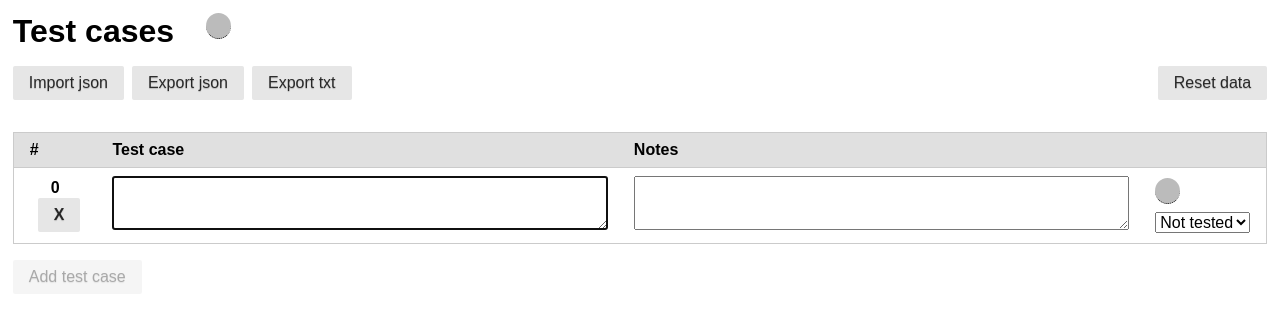
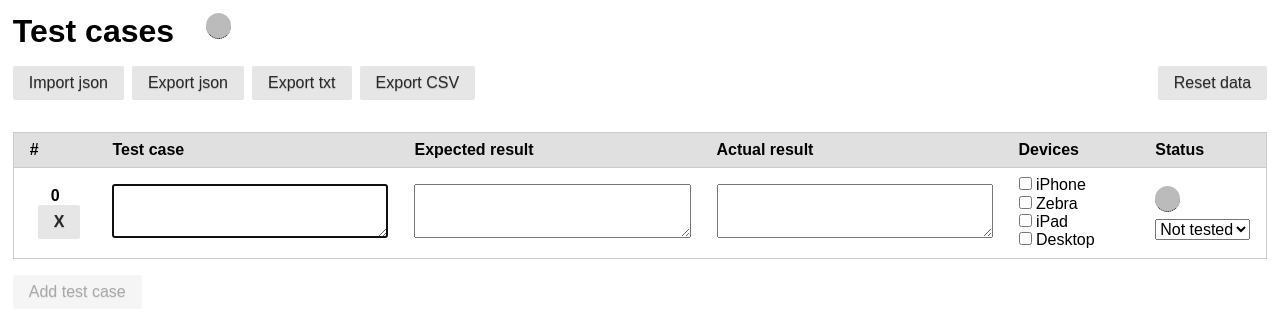
Before and after one commit to liamsain/test-case-tracker, a React (Create React App) app: page / in a window 1280 px wide. Both pictures are taken after a click on the button "Add test case". Shown: the top 336 px of the page. Built offline with nearby package versions, Linux system fonts and the light colour scheme.

Commit message:
added device statuses. can now export to csv

```diff
--- a/src/App.js
+++ b/src/App.js
@@ -5,6 +5,7 @@ import Controls from './Components/Controls';
 import { NotTested } from './Constants/status';
 import StatusDot from './Components/StatusDot';
 import { isValidJson } from './utils/isValidJson';
+import { csvFileHeader } from './Constants/csvFileHeader';
 
 class App extends Component {
   constructor() {
@@ -21,7 +22,11 @@ class App extends Component {
 
   onChange = (e, index) => {
     const newState = this.state;
-    newState.rows[index][e.target.name] = e.target.value;
+    if (e.target.type === "checkbox") {
+      newState.rows[index][e.target.name] = !newState.rows[index][e.target.name];
+    } else {
+      newState.rows[index][e.target.name] = e.target.value;
+    }
     this.setState(newState);
     window.localStorage['test-cases'] = JSON.stringify(newState);
   }
@@ -35,8 +40,18 @@ class App extends Component {
 
   onAddNewRow = () => {
     const newState = this.state;
-    const id = newState.rows.length > 1 ? newState.rows.length : 1;
-    newState.rows.push({id, case: "", notes: "", status: NotTested });
+    const id = newState.rows.length + 1;
+    newState.rows.push({
+      id,
+      case: "",
+      expectedResult: "",
+      actualResult: "",
+      iPhoneTested: false,
+      zebraTested: false,
+      iPadTested: false,
+      desktopTested: false,
+      status: NotTested
+    });
     this.setState(newState);
   }
 
@@ -49,15 +64,28 @@ class App extends Component {
     el.click();
     document.body.removeChild(el);
   }
-  exportJsonData = () => {
+  exportJson = () => {
     this.exportData("test-cases.json", JSON.stringify(this.state, null, '\t'));
   }
-  exportTxtData = () => {
-    var txtFileContent = this.state.rows.map((x, i) => `${x.case} \r\nNotes: ${x.notes}\r\nStatus: ${x.status}\r\n-----`).join("\r\n");
+  exportTxt = () => {
+    var txtFileContent = this.state.rows.map(x => `${x.case}\r\nExpected result: ${x.expectedResult}\r\nActual result: ${x.actualResult}\r\nStatus: ${x.status}\r\n-----`).join("\r\n");
     this.exportData("test-cases.txt", txtFileContent);
   }
+  exportCsv = () => {
+    let csvFileContent = csvFileHeader;
 
-  importData = content => {
+    this.state.rows.forEach(rowObj => {
+      let str = '';
+      for(var prop in rowObj){
+        str += rowObj[prop] + ',';
+      }
+      str += '\r\n';
+      csvFileContent += str;
+    })
+    this.exportData("test-cases.csv", csvFileContent);
+  }
+
+  importJson = content => {
     if (!isValidJson(content)) {
       alert('that\'s not valid json, is it mate');
       return;
@@ -101,11 +129,11 @@ class App extends Component {
         </div>
         <Controls
           onAddNewRow={this.onAddNewRow}
-          onExportJson={this.exportJsonData}
-          onExportTxt={this.exportTxtData}
-          onImportData={this.importData}
+          onExportJson={this.exportJson}
+          onExportTxt={this.exportTxt}
+          onImportData={this.importJson}
           onResetData={this.clearCache}
-
+          onExportCsv={this.exportCsv}
         />
         <Table
           rows={this.state.rows}
--- a/src/Components/Controls.jsx
+++ b/src/Components/Controls.jsx
@@ -25,6 +25,9 @@ class Controls extends Component {
           <button className="button-secondary pure-button u-margin-left" onClick={this.props.onExportTxt}>
             Export txt
           </button>
+          <button className="button-secondary pure-button u-margin-left" onClick={this.props.onExportCsv}>
+            Export CSV
+          </button>
           <input type="file" id="fileInput" className="u-display-none" onChange={this.onFileImportChange}/>
         </div>
       </div>);
--- a/src/Components/Row.jsx
+++ b/src/Components/Row.jsx
@@ -27,9 +27,42 @@ class Row extends Component {
         <td>
           <TextArea
             onChange={e => this.props.onChange(e, this.props.id)}
-            value={this.props.notes}
-            name="notes"
+            value={this.props.expectedResult}
+            name="expectedResult"
           />
+        </td>
+        <td>
+          <TextArea
+            onChange={e => this.props.onChange(e, this.props.id)}
+            value={this.props.actualResult}
+            name="actualResult"
+          />
+        </td>
+        <td>
+          <input
+            type="checkbox"
+            name="iPhoneTested"
+            onChange={e => this.props.onChange(e, this.props.id)}
+            checked={this.props.iPhoneTested}
+          /> iPhone<br />
+          <input
+            type="checkbox"
+            name="zebraTested"
+            onChange={e => this.props.onChange(e, this.props.id)}
+            checked={this.props.zebraTested}
+          /> Zebra<br />
+          <input
+            type="checkbox"
+            name="iPadTested"
+            onChange={e => this.props.onChange(e, this.props.id)}
+            checked={this.props.iPadTested}
+          /> iPad<br />
+          <input
+            type="checkbox"
+            name="desktopTested"
+            onChange={e => this.props.onChange(e, this.props.id)}
+            checked={this.props.desktopTested}
+          /> Desktop
         </td>
         <td className="table-status-column">
           <div>
--- a/src/Components/Table.jsx
+++ b/src/Components/Table.jsx
@@ -12,20 +12,26 @@ class Table extends Component {
               <tr>
                 <th>#</th>
                 <th>Test case</th>
-                <th>Notes</th>
-                <th></th>
+                <th>Expected result</th>
+                <th>Actual result</th>
+                <th>Devices</th>
+                <th>Status</th>
               </tr>
             </thead>
-
             <tbody id="test-case-table-body">
               {
                 this.props.rows.map((x, i) =>
                   <Row
                     key={x.id}
                     id={i}
-                    notes={x.notes}
+                    case={x.case}
+                    expectedResult={x.expectedResult}
+                    actualResult={x.actualResult}
+                    iPhoneTested={x.iPhoneTested}
+                    zebraTested={x.zebraTested}
+                    iPadTested={x.iPadTested}
+                    desktopTested={x.desktopTested}
                     status={x.status}
-                    case={x.case}
                     onChange={this.props.onChange}
                     onDelete={this.props.onDelete}
                   />)
--- /dev/null
+++ b/src/Constants/csvFileHeader.js
@@ -0,0 +1 @@
+export const csvFileHeader = 'id,Case,Expected result,Actual result,iPhone passed,Zebra passed,iPad passed,desktop passed,Status\r\n';
```
